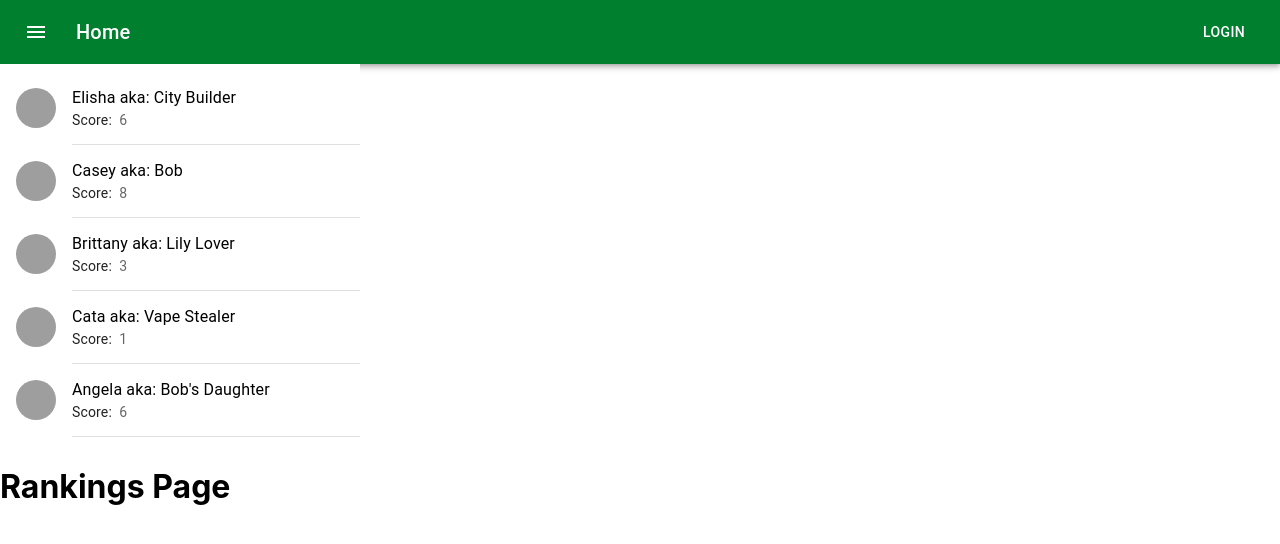
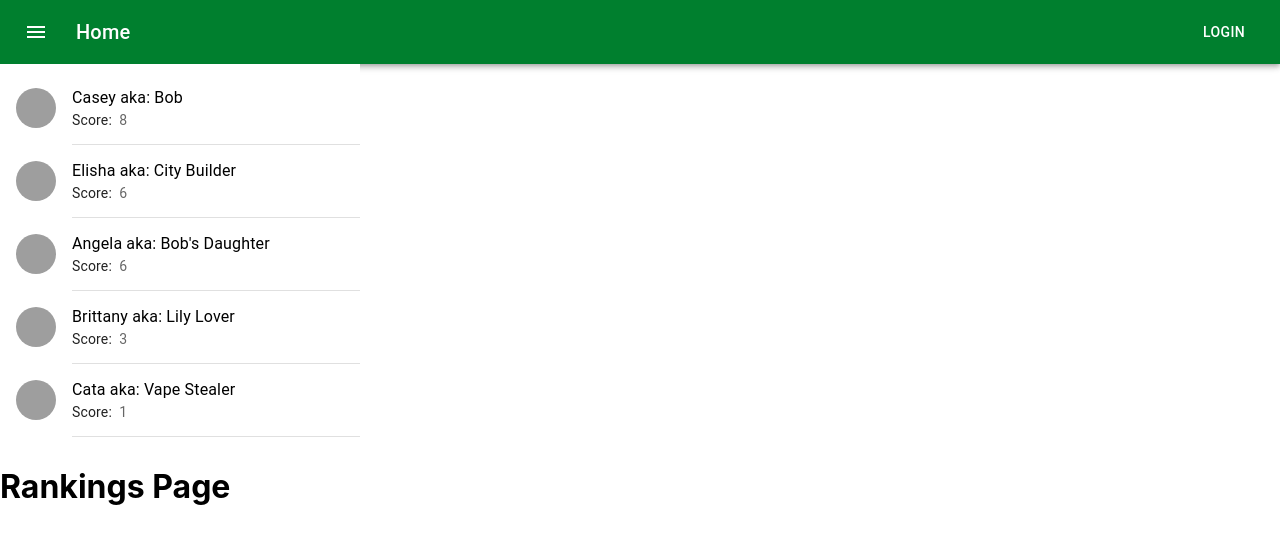
Before and after one commit to CLHigg42/catan_scoreboard, a React (Create React App) app: page /rankings in a window 1280 px wide. Shown: the top 544 px of the page. Built offline with nearby package versions, Linux system fonts and the light colour scheme; grey boxes are pictures that could not be loaded.

Commit message:
fixed scoring sorting issue on rankings page

```diff
--- a/src/Pages/RankingsPage.js
+++ b/src/Pages/RankingsPage.js
@@ -14,8 +14,10 @@ export const RankingsPage = () => {
   useEffect(() => {
     // Fetch player scores from API or local data source
     // and update the state with the fetched data
-    const sorted = playerScores.sort(function(a,b){return b.points - a.points});
-    setPlayerScores(sorted);
+    const sortByScore = [...playerScores];
+    sortByScore.sort(function(a,b){return b.points - a.points});
+    console.log('herereeeerz', sortByScore)
+    setPlayerScores(sortByScore);
   }, []);
 
 
```
